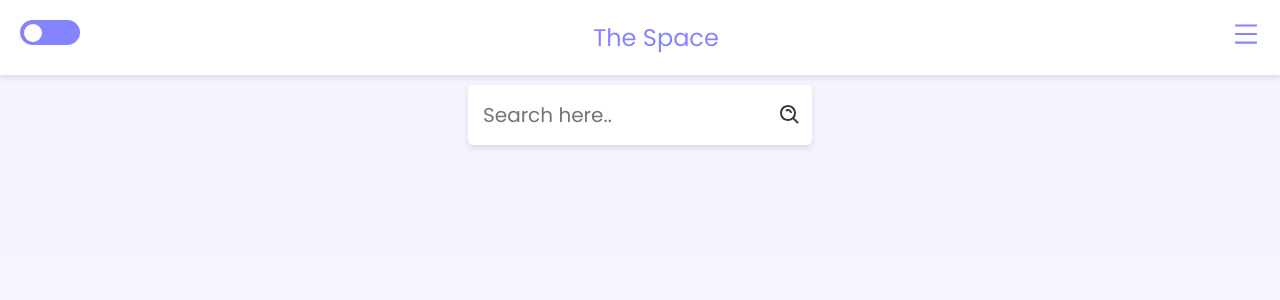
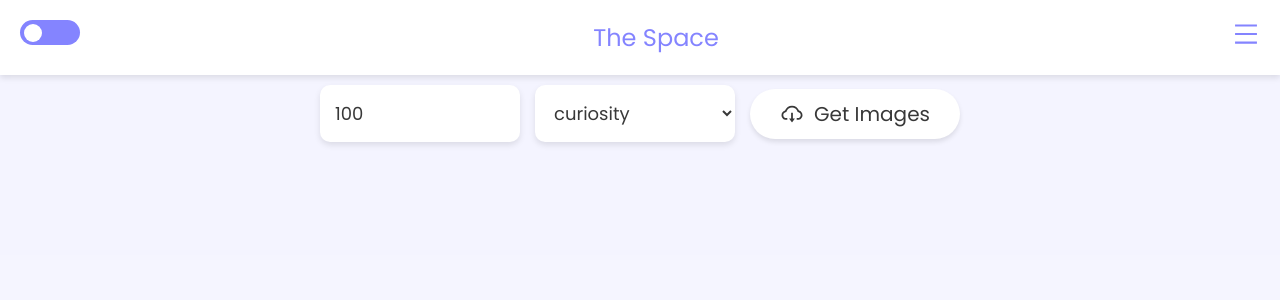
Before and after one commit to Abhishekkumar2021/nasa_project, a React (Create React App) app: page /pbr in a window 1280 px wide. Shown: the top 300 px of the page. Built offline with nearby package versions, Linux system fonts and the light colour scheme.

Commit message:
completed PBR component

```diff
--- a/src/PBR.js
+++ b/src/PBR.js
@@ -1,39 +1,64 @@
 import React, { useContext, useState } from "react";
 import styled from "styled-components";
 
-import { BsFillCameraVideoFill } from "react-icons/bs";
-import { BiSearchAlt } from "react-icons/bi";
-import {
-  AiOutlineCloudDownload,
-  AiOutlinePicture,
-  AiTwotoneAudio,
-} from "react-icons/ai";
+import { AiOutlineCloudDownload } from "react-icons/ai";
 import ThemeContext from "./ThemeContext";
 import axios from "axios";
+import useInput from "./useInput";
 const StyledDiv = styled.div`
   position: relative;
   flex-grow: 1;
   padding: 10px;
   display: flex;
+  flex-direction:column;
+  align-items: center;
+  .input {
+    gap: 15px;
+    width: fit-content;
+    max-width: 100%;
+    display: flex;
+    flex-wrap: wrap;
     justify-content: center;
     align-items: center;
-  .search {
+    .sol,
+    .rover {
+      position: relative;
+      .desc {
+        background: ${(props) => (props.light ? "white" : "#37383a")};
         position: absolute;
-    top: 10px;
-    background: ${(props) => (props.light ? "white" : "#37383a")};
-    width: fit-content;
-    max-width:100%;
+        top:65px;
         padding: 10px;
-    display: flex;
-    align-items: center;
-    border-radius: 5px;
         box-shadow: 0px 3px 6px rgb(0, 0, 0, 0.1);
-    input{
-      width:300px;
+        border-radius:10px;
+        transform: scale(0);
+        transform-origin:top;
+        transition:0.3s ease all;
+        font-size:14px;
+        span{
+         color: ${({ light }) => (light ? "#8484FF" : "skyblue")};
+
+        }
+      }
+      &:hover{
+        .desc{
+          transform:scale(1);
+          z-index:100;
+        }
+      }
+    }
+    select option{
+      font-size:16px;
+    }
+    input,
+    select {
+      color-scheme: ${({ light }) => (light ? "light" : "dark")};
+      box-shadow: 0px 3px 6px rgb(0, 0, 0, 0.1);
+      width: 200px;
+      border-radius: 10px;
       border: none;
       outline: none;
-      padding: 5px;
-      font-size: 20px;
+      padding: 15px;
+      font-size: 18px;
       color: ${({ light }) =>
         light ? "rgba(0, 0, 0, 0.781)" : "rgb(256,256,256,0.8)"};
       background: ${(props) => (props.light ? "white" : "#37383a")};
@@ -44,75 +69,61 @@ const StyledDiv = styled.div`
   }
 
   .data {
-    width:100%;
+    width: 100%;
     margin-top: 50px;
     display: flex;
+    flex-grow:1;
+    flex-direction:column;
+    padding: 10px;
+
+    .content{
+      padding-bottom: 10px;
+      gap: 20px;
+      width:100%;
+      display: flex;
+    flex-grow:1;
     flex-wrap: wrap;
     justify-content: center;
-    padding: 10px;
-    gap: 20px;
-
-    .image,
-    .video,
-    .audio {
-      display: flex;
-      flex-direction: column;
+    }
+    .img{
+      box-shadow: 0px 3px 6px rgb(0, 0, 0, 0.1);
       background: ${(props) => (props.light ? "white" : "#37383a")};
-      width: 600px;
-      border-radius: 10px;
-      gap: 5px;
-      max-width: 100%;
-      box-shadow: 0 3px 5px rgb(0, 0, 0, 0.1);
-      border: 10px solid ${(props) => (props.light ? "white" : "#37383a")};
-      img,
-      video {
-        border-radius: 10px;
-        width: 100%;
+      max-width:100%;
+      width:500px;
+      position:relative;
+      border-radius:10px;
+      padding:15px;
+      img{
+        width:100%;
+        border-radius:10px;
       }
-      h3 {
-        padding: 10px 20px;
-        color: ${({ light }) => light ? "black" : "white"};
+      .info{
+        padding:5px;
+        h2{
+          border-bottom:1px solid ${({ light }) =>
+        light ? "rgba(0, 0, 0, 0.781)" : "rgb(256,256,256,0.8)"};
+          color: ${({ light }) =>
+        light ? "rgba(0, 0, 0, 0.781)" : "rgb(256,256,256,0.8)"};        }
+        span{
+          font-size:20px;
+          color: ${({ light }) => (light ? "#8484FF" : "skyblue")};
 
         }
-      p {
-        padding: 0 20px 20px 20px;
-        overflow-x: auto;
-        scroll-behavior: smooth;
+        .active{
+          color:lightgreen;
+        }
+        .not-active{
+          color:lightgoldenrodyellow;
         }
       }
-
-    .video,
-    .audio {
-      audio{
-        max-width:96%;
-      }
-      h3 {
-        padding: 10px 20px;
     }
   }
-    h2 {
+  button {
+    margin:0 auto;
+    transition: 0.3s ease all;
     display: flex;
     align-items: center;
-      width: 100%;
-      justify-content: center;
-      color: ${({ light }) => (light ? "teal" : "skyblue")};
-      border-bottom: 1px solid ${({ light }) => (light ? "teal" : "skyblue")};
-      padding: 10px;
-      .icon {
-        margin-right: 10px;
-        font-size:32px;
-      }
-    }
-    .audio {
-      gap: 10px;
-      width: 100%;
-      align-items: center;
-    }
-    button{
-      transition:0.3s ease all;
-      display:flex;
-      align-items:center;
-      border-radius:30px;
+    border-radius: 30px;
     border: none;
     outline: none;
     padding: 10px 30px;
@@ -124,160 +135,130 @@ const StyledDiv = styled.div`
     .icon {
       margin-right: 10px;
     }
-      &:active{
-        transform:scale(0.9);
+    &:active {
+      transform: scale(0.9);
     }
   }
+  .lds-roller{
+    margin-top:20vh;
   }
-  .lds-roller div:after{
+  .lds-roller div:after {
+
     background: ${({ light }) => (light ? "#8484FF" : "skyblue")};
-
   }
-
-
-
 `;
 
 function NIVL() {
   const [light] = useContext(ThemeContext);
-  const [value, setValue] = useState("");
   const [isLoading, setLoading] = useState(false);
-  const [data, setData] = useState({
+  const [rover, handleRover] = useInput("curiosity");
+  const [sol, handleSol] = useInput(100);
+  const [data, setdata] = useState({
+    page: 1,
     totalPage: 0,
-    page: 1,
     images: [],
-    videos: [],
-    audios: [],
   });
-  const handleChange = (e) => {
-    setValue(e.target.value);
-  };
 
   const fillData = async () => {
     const fetchData = async () => {
       const res = await axios.get(
-        `https://images-api.nasa.gov/search?q=${value}&page=${data.page}`
+        `https://api.nasa.gov/mars-photos/api/v1/rovers/${rover}/photos?page=${data.page}&sol=${parseInt(sol)}&api_key=kIg4QfhUzRqaLUClJ3Xx67yZxdYhRWdFcbeyt615`
       );
-      const toReturn = res.data.collection;
+      console.log(`https://api.nasa.gov/mars-photos/api/v1/rovers/${rover}/photos?page=${data.page}&sol=${parseInt(sol)}&api_key=kIg4QfhUzRqaLUClJ3Xx67yZxdYhRWdFcbeyt615`)
+      const toReturn = res.data.photos;
       return toReturn;
     };
     const dataRes = await fetchData();
-    const fetchMedia = async (url) => {
-      const res = await axios.get(url);
-      const toReturn = res.data;
-      return toReturn;
-    };
-    let totalPage, page;
-    page = data.page + 1;
-    totalPage = parseInt(dataRes.metadata.total_hits / 100);
-    let images = [];
-    let videos = [];
-    let audios = [];
-    for (let item of dataRes.items) {
-      const mediaRes = await fetchMedia(item.href);
-      const type = item.data[0].media_type;
-      if (type === "image") {
-        const href = mediaRes.find((href) => href.includes("orig.jpg"));
-        if (href)
-          images.push({
-            src: href,
-            title: item.data[0].title,
-            des: item.data[0].description || item.data[0].description_508,
+    let imgs = [];
+    for (let item of dataRes) {
+      imgs.push({
+        camera: {
+          name: item.camera.name ,
+          full_name: item.camera.full_name,
+        },
+        rover: {
+          name: item.rover.name,
+          launch:item.rover.launch_date,
+          landing: item.rover.landing_date,
+          status: item.rover.status,
+        },
+        src: item.img_src,
+      });
+      setdata({
+        page: data.page + 1,
+        totalPage: 10,
+        images: [...data.images, ...imgs],
       });
     }
-      if (type === "video") {
-        const href = mediaRes.find((href) => href.includes("orig.mp4"));
-        if (href)
-          videos.push({
-            src: href,
-            title: item.data[0].title,
-            des: item.data[0].description || item.data[0].description_508,
-          });
-      }
-      if (type === "audio") {
-        const href = mediaRes.find((href) => href.includes("orig.mp3"));
-        if (href)
-          audios.push({
-            src: href,
-            title: item.data[0].title,
-            des: item.data[0].description || item.data[0].description_508,
-          });
-      }
-      setData({
-          totalPage,
-          page,
-          images: [...data.images, ...images],
-          videos: [...data.videos, ...videos],
-          audios: [...data.audios, ...audios],
-        });
+
     setLoading(false);
-    }
   };
   const handleSubmit = async (e) => {
+    setdata({
+      page: 1,
+      totalPage: 0,
+      images: [],
+    })
     setLoading(true);
     e.preventDefault();
     fillData();
+
   };
 
-  const handleClick = ()=>{
+  const handleClick = () => {
+
     fillData();
-  }
+  };
   return (
     <StyledDiv light={light}>
-      <form className="search" onSubmit={handleSubmit}>
-        <input
-          type="text"
-          placeholder="Search here.."
-          value={value}
-          onChange={handleChange}
-        />
-        <BiSearchAlt className="icon" />
+      <form className="input" onSubmit={handleSubmit}>
+        <div className="sol">
+          <input type="text" value={sol} onChange={handleSol} />
+          <div className="desc">Enter a sol <span>( Sol is a solar day on Mars; that is, a Mars-day. A sol is the apparent interval between two successive returns of the Sun to the same meridian (sundial time) as seen by an observer on Mars )</span>  above to get the pictures taken by rovers on that day. </div>
+        </div>
+        <div className="rover">
+          <select value={rover} onChange={handleRover}>
+            <option>curiosity</option>
+            <option>opportunity</option>
+            <option>spirit</option>
+          </select>
+          <div className="desc">
+ Chose one of the three types of rovers <span>( Rovers are typically created to land on another planet (other than Earth) via a lander-style spacecraft, tasked to collect information about the terrain, and to take crust samples such as dust, soil, rocks, and even liquids. They are essential tools in space exploration. )</span> to get pictures taken by that rover</div>
+        </div>
+        <button type="submit">  <AiOutlineCloudDownload className="icon" />Get Images</button>
       </form>
       {isLoading ? (
-           <div className="lds-roller"><div></div><div></div><div></div><div></div><div></div><div></div><div></div><div></div></div>   ) : (
+        <div className="lds-roller">
+          <div></div>
+          <div></div>
+          <div></div>
+          <div></div>
+          <div></div>
+          <div></div>
+          <div></div>
+          <div></div>
+        </div>
+      ) : (
         <div className="data">
-          {data.images.length !== 0 && (
-            <h2>
-              <AiOutlinePicture className="icon" /> The image data from NASA
-            </h2>
-          )}
+          <div className="content">
 
-          {data.images.map((item,idx) => (
-            <div className="image" key={idx}>
-              <img src={item.src} alt="images from nasa" />
-              <h3>{item.title}</h3>
-              <p>{item.des}</p>
+          {data.images.map((img,idx)=>(
+            <div className="img" key={idx}>
+              <img src={img.src} alt='taken by rover' />
+              <div className='info'>
+                <h2>About the camera</h2>
+                <h4>Name of the camera <span>{img.camera.name}</span></h4>
+                <h4>Full name of the camera <span>{img.camera.full_name}</span></h4>
+                <h2>About the Rover</h2>
+                <h4>Name of the rover <span>{img.rover.name}</span></h4>
+                <h4>Launch date <span>{img.rover.launch}</span></h4>
+                <h4>Landing date <span>{img.rover.landing}</span></h4>
+                <h4>Status <span className={img.rover.status === 'active' ? 'active':'not-active'}>{img.rover.status}</span></h4>
+
+              </div>
             </div>
           ))}
-          {data.videos.length !== 0 && (
-            <h2>
-              <BsFillCameraVideoFill className="icon" />
-              The video data from NASA
-            </h2>
-          )}
-          {data.videos.map((item,idx) => (
-            <div className="video" key={idx}>
-              <video controls>
-                <source src={item.src} />
-              </video>
-              <h3>{item.title}</h3>
-              <p>{item.des}</p>
           </div>
-          ))}
-          {data.audios.length !== 0 && (
-            <h2>
-              <AiTwotoneAudio className="icon" /> The audio data from NASA
-            </h2>
-          )}
-          {data.audios.map((item,idx) => (
-            <div className="audio" key={idx}>
-              <audio controls>
-                <source src={item.src} />
-              </audio>
-              <h3>{item.title}</h3>
-              <p>{item.des}</p>
-            </div>
-          ))}
           {data.page < data.totalPage && (
             <button onClick={handleClick}>
               <AiOutlineCloudDownload className="icon" /> Load more data
```
Also changed, not shown: src/Home.js (+78 -11 lines), src/Navbar.js (+25 -14 lines). Lines whose indentation alone changed are shown as unchanged.
